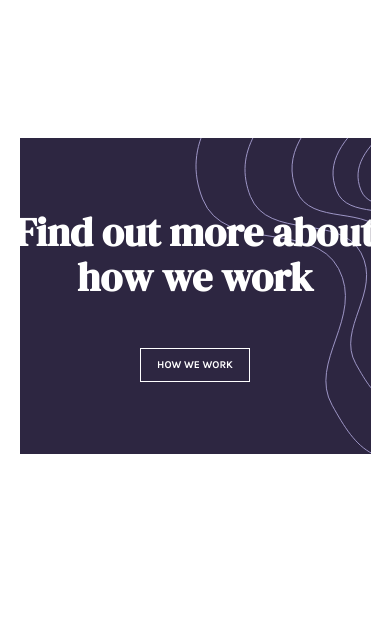
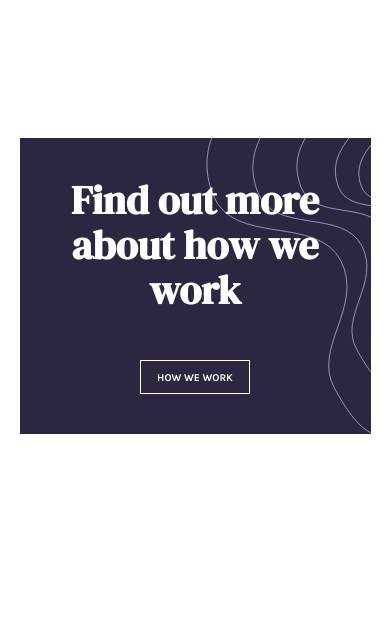
Before and after one commit to Sphynxo/Insure, a plain HTML site: page index.html in a window 390 px wide. Shown: the part 2100-2740 px from the top of the page. Drawn offline with nearby package versions, Linux system fonts and the light colour scheme.

Commit message:
heading width

```diff
--- a/Styles/queries.css
+++ b/Styles/queries.css
@@ -153,13 +153,15 @@
 
   .how-we-work {
     margin: 26rem auto;
+    padding: 5rem;
     width: 90%;
     z-index: 0;
-    padding: 9rem 3rem;
+
   }
 
   .hww-heading {
     font-size: 5rem;
+    width: 100%;
   }
 
   .how-we-work-content {
```
